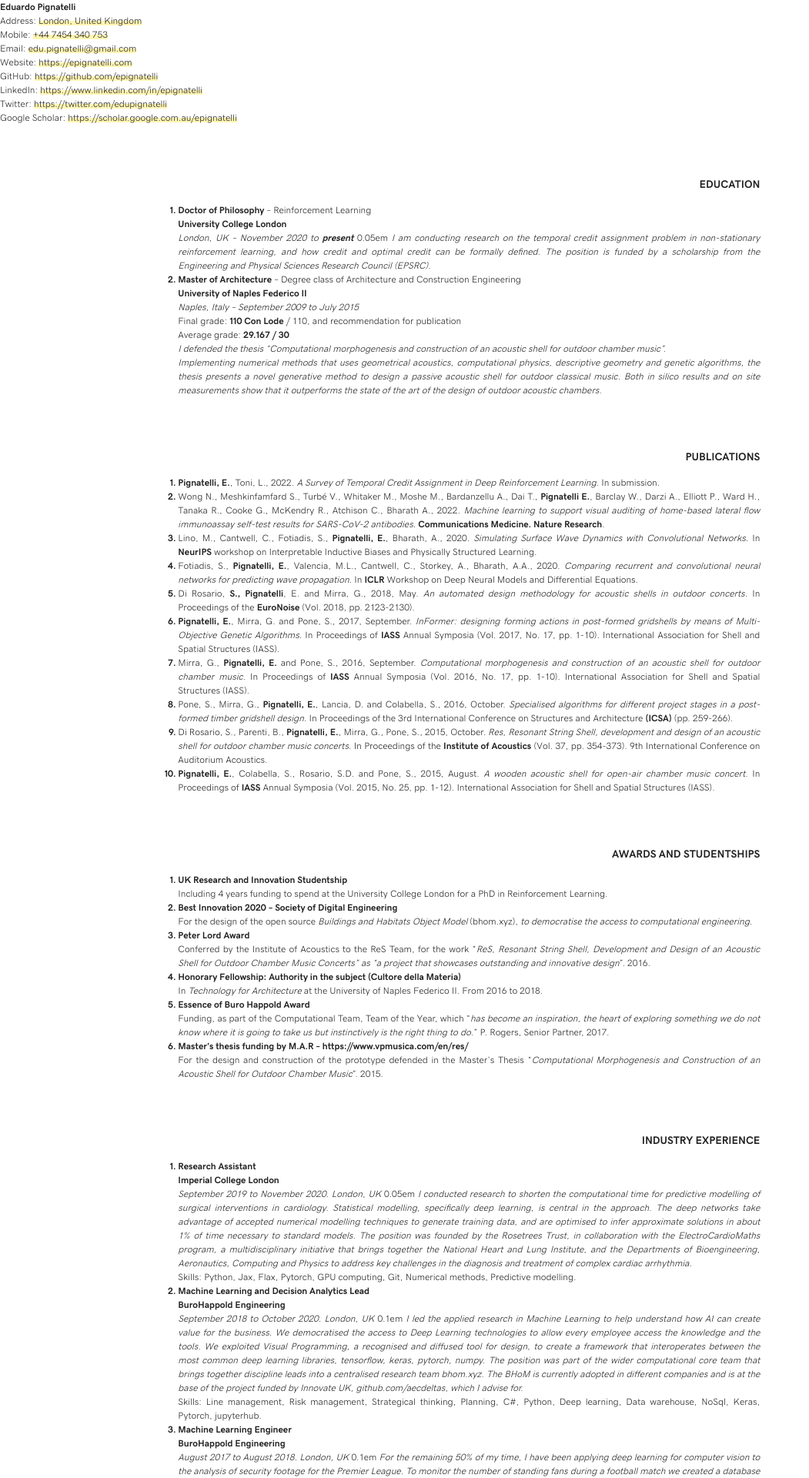
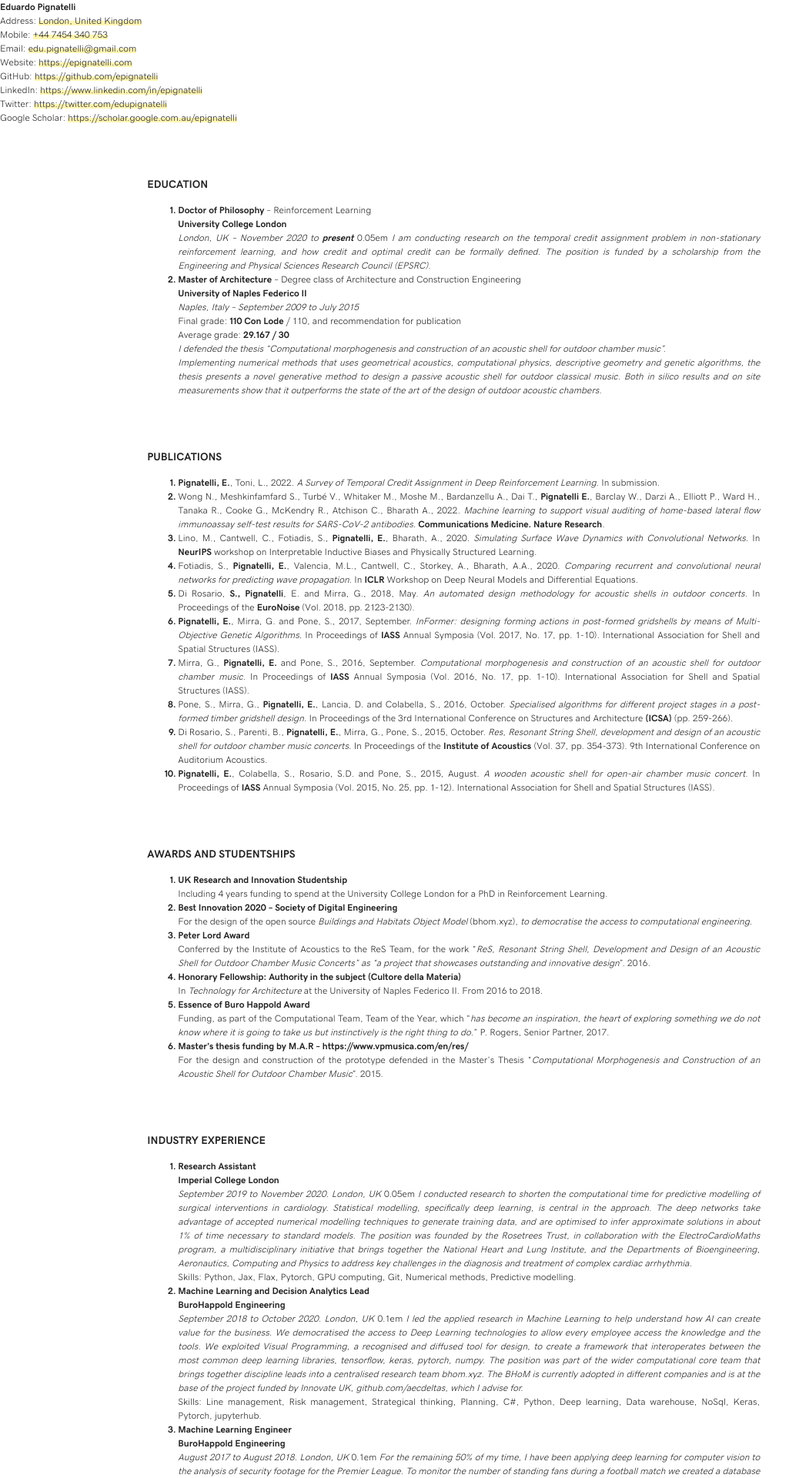
Before and after one commit to epignatelli/epignatelli.github.io, a Jekyll site: the page built from cv.html, in a window 1280 px wide. Shown: the top 1920 px of the page at 77% size, without its empty margins (0-1051 px from the left). Built offline with Jekyll 4.4.1, drawn with Linux system fonts in a browser that asks for light colours; nearby versions of some CDN libraries.

Commit message:
fix workflow

```diff
--- a/_sass/_main.scss
+++ b/_sass/_main.scss
@@ -126,7 +126,7 @@ hr {
   margin: 5% 0 0;
 }
 h1.unnumbered {
-  direction: none;
+  direction: ltr;
   font-weight: bold;
   margin-top: 5em;
   @extend .left;
```
Also changed, not shown: .github/workflows/cv.yml.
